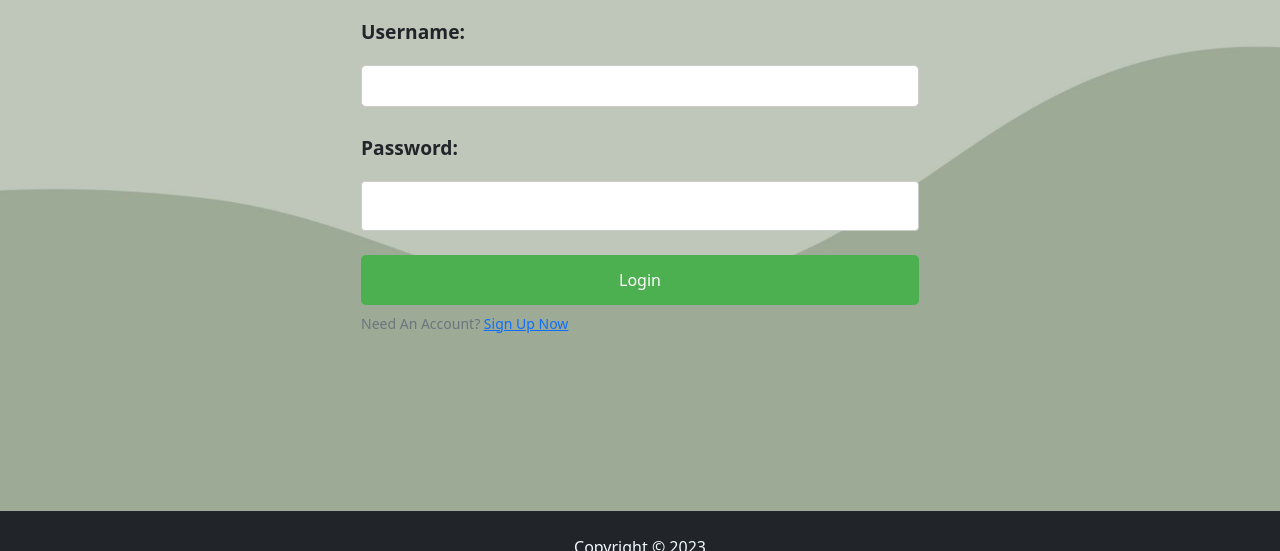
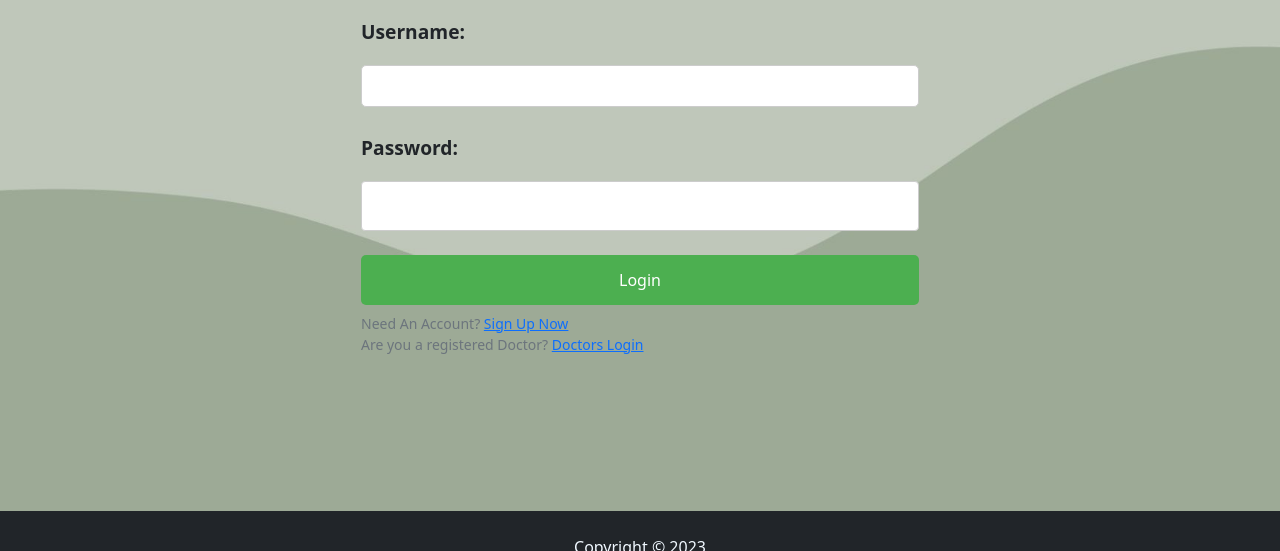
Before and after one commit to kelvin-kahuho/Momma-App---Flask, a Flask app: page / in a window 1280 px wide. Shown: the part 249-800 px from the top of the page. Run offline with Flask 3, Linux system fonts and the light colour scheme.

Commit message:
Added doctors login, signup, and view appointments page

```diff
--- a/index/templates/login.html
+++ b/index/templates/login.html
@@ -11,7 +11,10 @@
     </form>
     <small class="text-muted center">
         Need An Account? <a class="ml-2" href="{{ url_for('register') }}">Sign Up Now</a>
+        <br>
+        Are you a registered Doctor? <a class="ml-2" href="{{ url_for('take_test') }}">Doctors Login</a>
     </small>
+
 </div>
 
 {% endblock content %}
```
Also changed, not shown: index/templates/doctors_login.html (added), index/templates/doctors_signup.html (added), index/templates/doctors_view_appointments.html (added).
